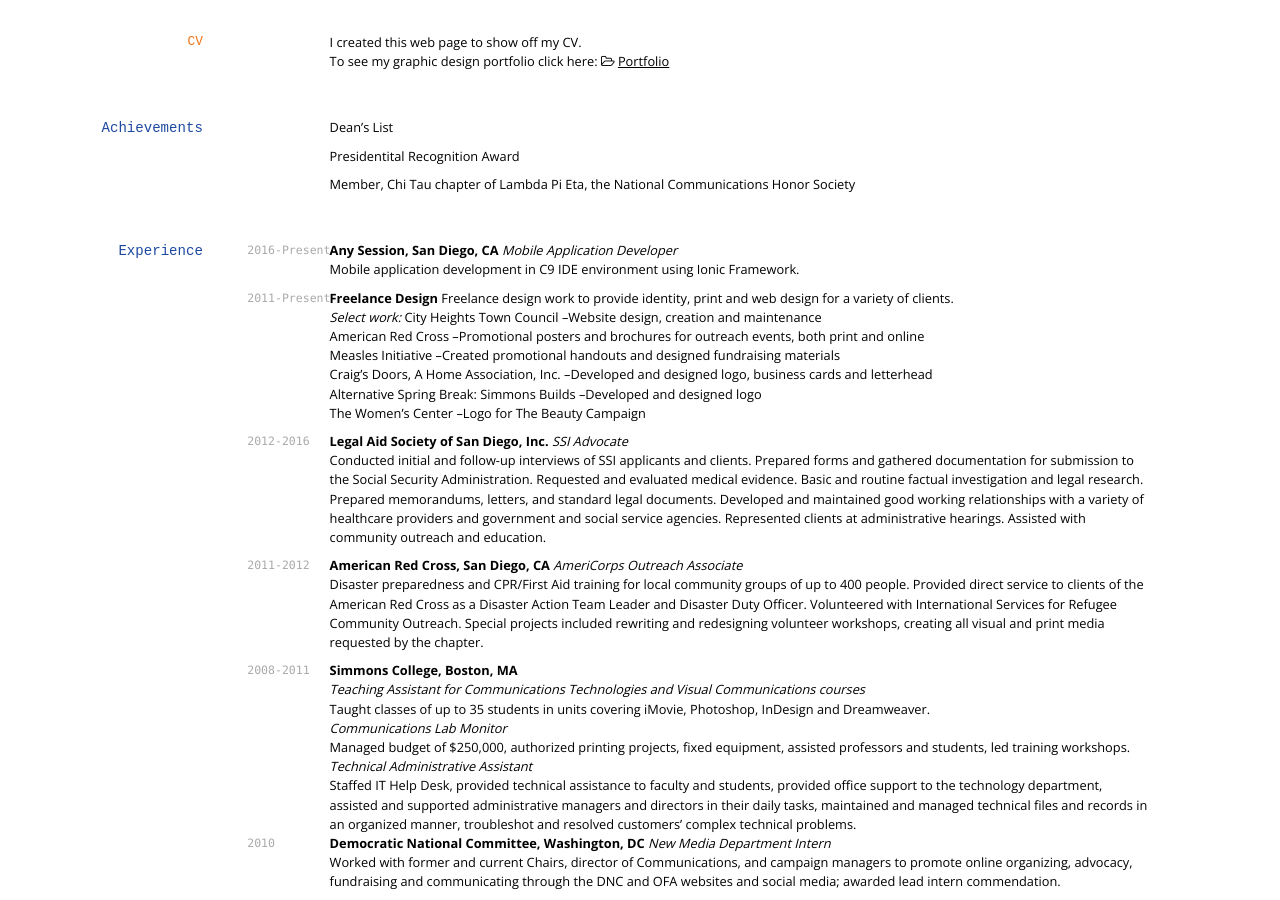
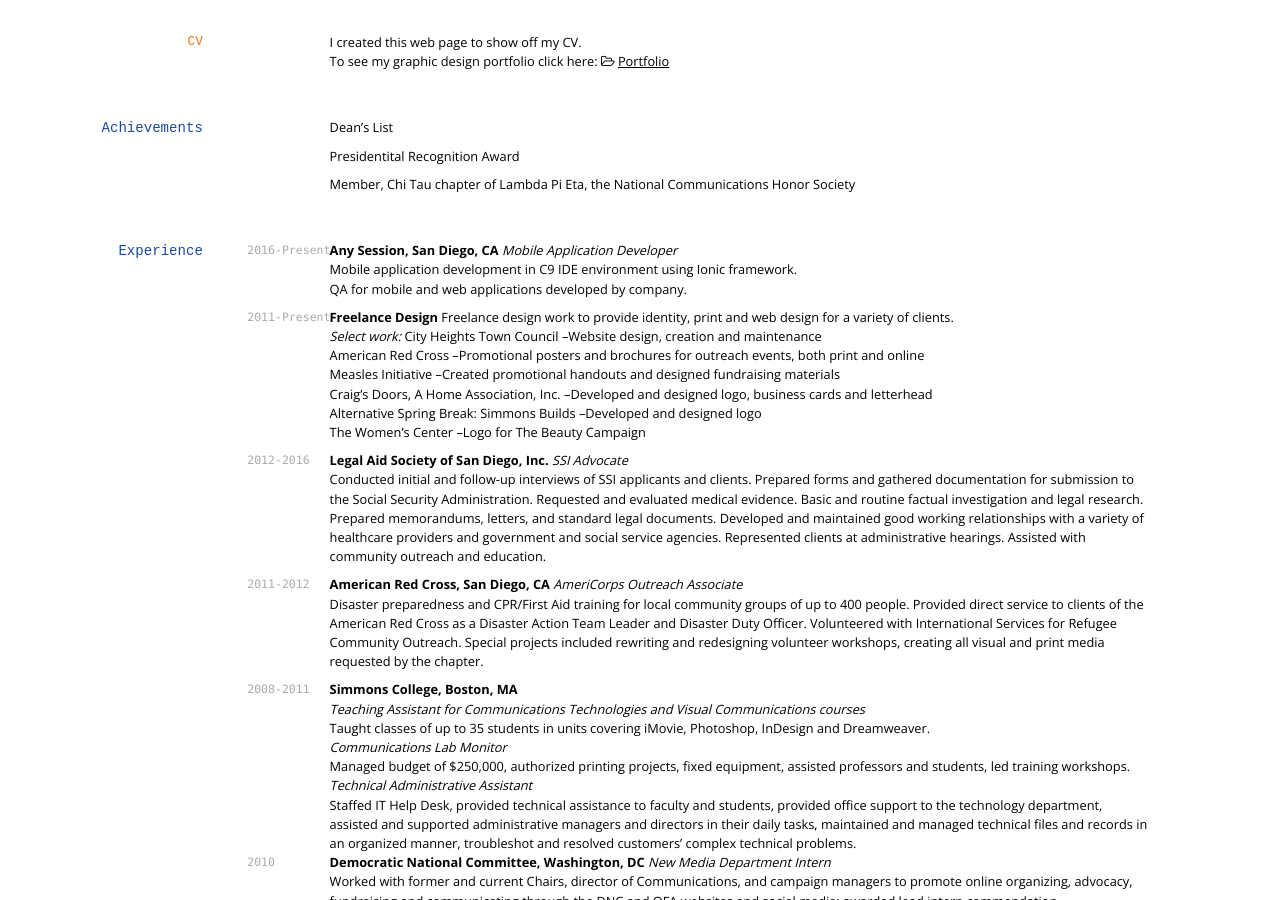
Before and after one commit to anoonan3805/anoonan.github.io, a Jekyll site: the page built from index.md, in a window 1280 px wide and 900 px high, scrolled down 1300 px. Built offline with Jekyll 4.4.1, drawn with Linux system fonts in a browser that asks for light colours; nearby versions of some CDN libraries.

Commit message:
added QA

```diff
--- a/index.md
+++ b/index.md
@@ -115,7 +115,8 @@ Member, Chi Tau chapter of Lambda Pi Eta, the National Communications Honor Soci
 `2016-Present`
 __Any Session, San Diego, CA__
 <em>Mobile Application Developer</em><br>
-Mobile application development in C9 IDE environment using Ionic Framework.
+Mobile application development in C9 IDE environment using Ionic framework.<br>
+QA for mobile and web applications developed by company.
 
 `2011-Present`
 __Freelance Design__
```
Also changed, not shown: 1 other file.
